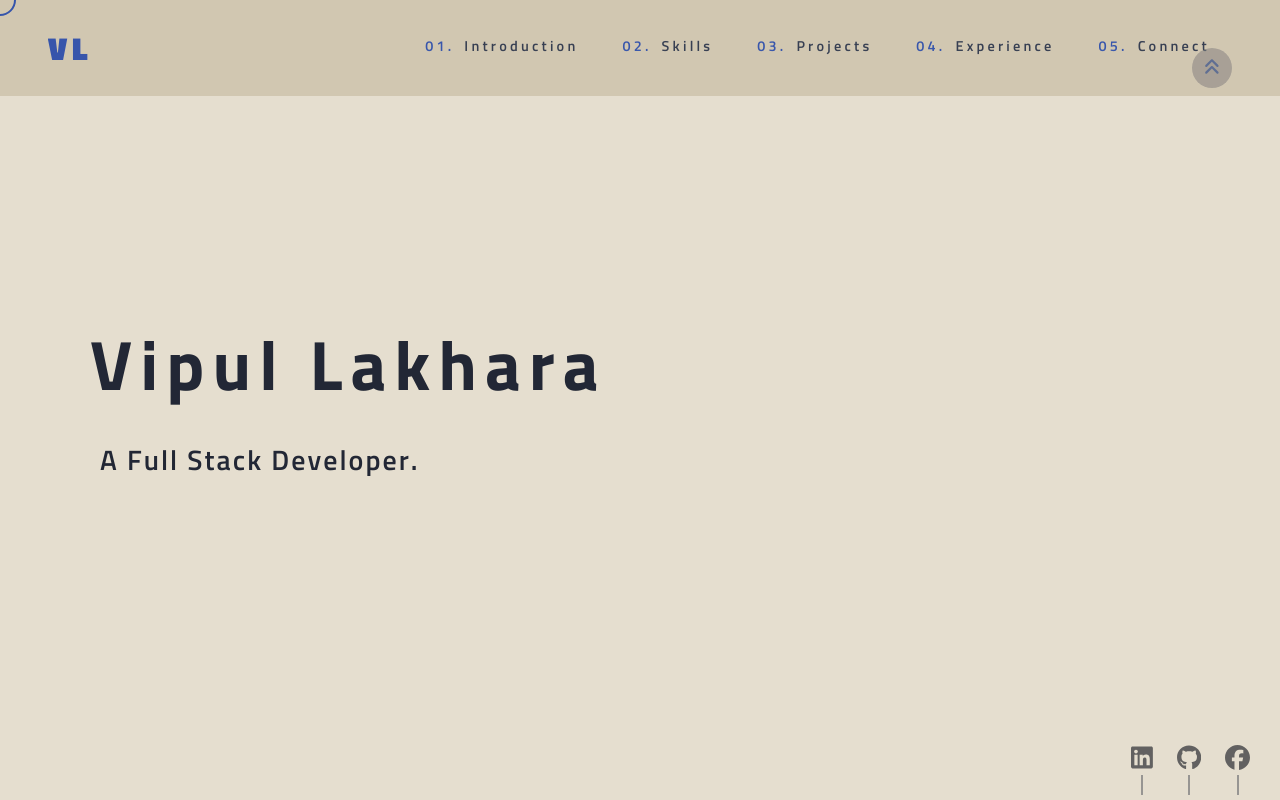
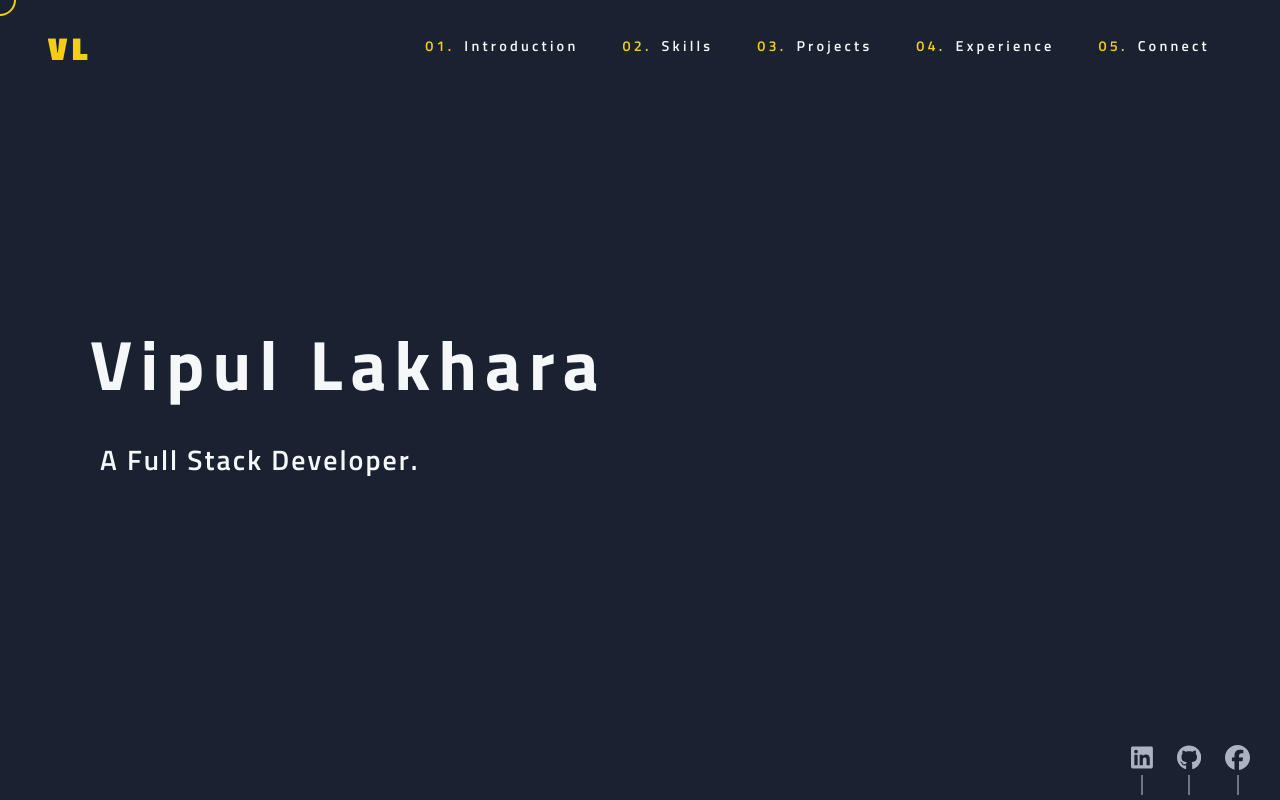
Before and after one commit to vlakhara/Portfolio, a React (Create React App) app: page / in a window 1280 px wide. Shown: the top 800 px of the page. Built offline with nearby package versions, Linux system fonts and the light colour scheme.

Commit message:
remove unncessary css

```diff
--- a/src/index.css
+++ b/src/index.css
@@ -16,7 +16,6 @@
   user-select: none;
   cursor: none;
   overflow-x: hidden;
-  mix-blend-mode: exclusion;
 }
 
 body {
```
